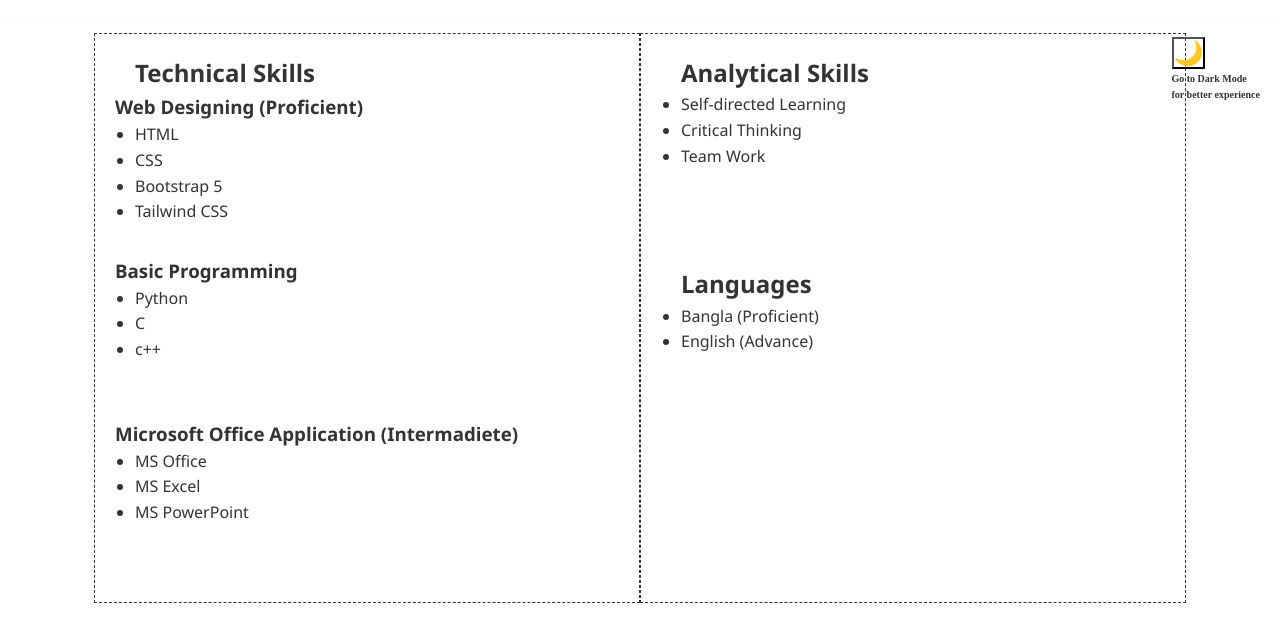
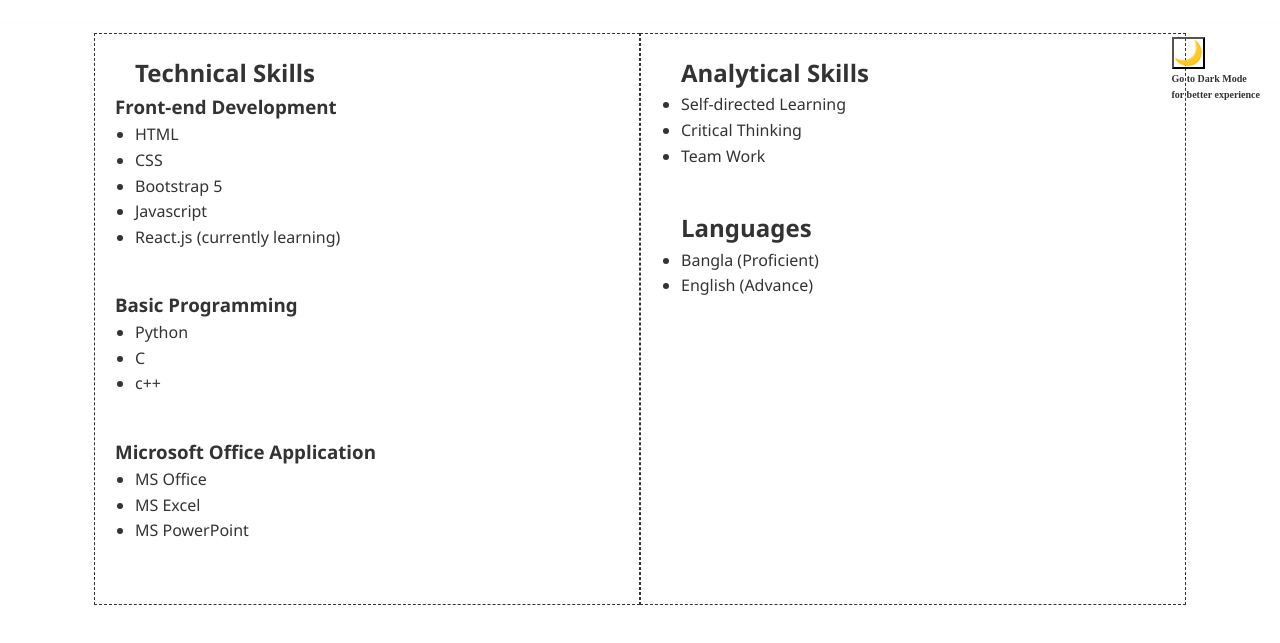
Before and after one commit to shainulislam12/shainulislam12.github.io, a plain HTML site: page skills.html in a window 1280 px wide. Shown: the part 67-710 px from the top of the page. Drawn offline with Linux system fonts and the light colour scheme.

Commit message:
Update portfolio 1.0

```diff
--- a/assets/css/style.css
+++ b/assets/css/style.css
@@ -89,7 +89,7 @@ nav {
   width: 50%;
 }
 .skill-category{
-  height: 40%;
+  margin-bottom: 40px;
 }
 
 ul{
--- a/skills.html
+++ b/skills.html
@@ -31,12 +31,13 @@
     <div class="skills-grid">
       <h2>Technical Skills</h2>
       <div class="skill-category">
-        <h3>Web Designing (Proficient)</h3>
+        <h3>Front-end Development</h3>
         <ul>
           <li>HTML</li>
           <li>CSS</li>
           <li>Bootstrap 5</li>
-          <li>Tailwind CSS</li>
+          <li>Javascript</li>
+          <li>React.js (currently learning)</li>
         </ul>
       </div>
       <div class="skill-category">
@@ -48,7 +49,7 @@
         </ul>
       </div>
       <div class="skill-category">
-        <h3>Microsoft Office Application (Intermadiete)</h3>
+        <h3>Microsoft Office Application</h3>
         <ul>
           <li>MS Office</li>
           <li>MS Excel</li>
@@ -57,7 +58,6 @@
       </div>
     </div>
     <div class="skills-grid">
-
       <div class="skill-category">
         <h2>Analytical Skills</h2>
         <ul>
```
Also changed, not shown: 1 other file.
